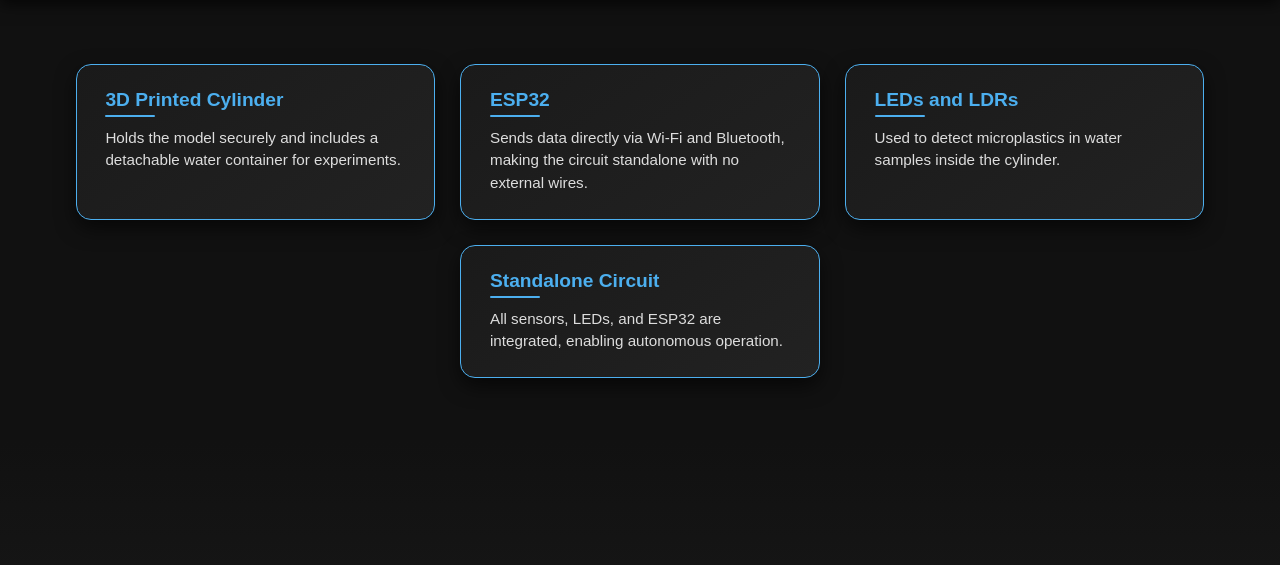
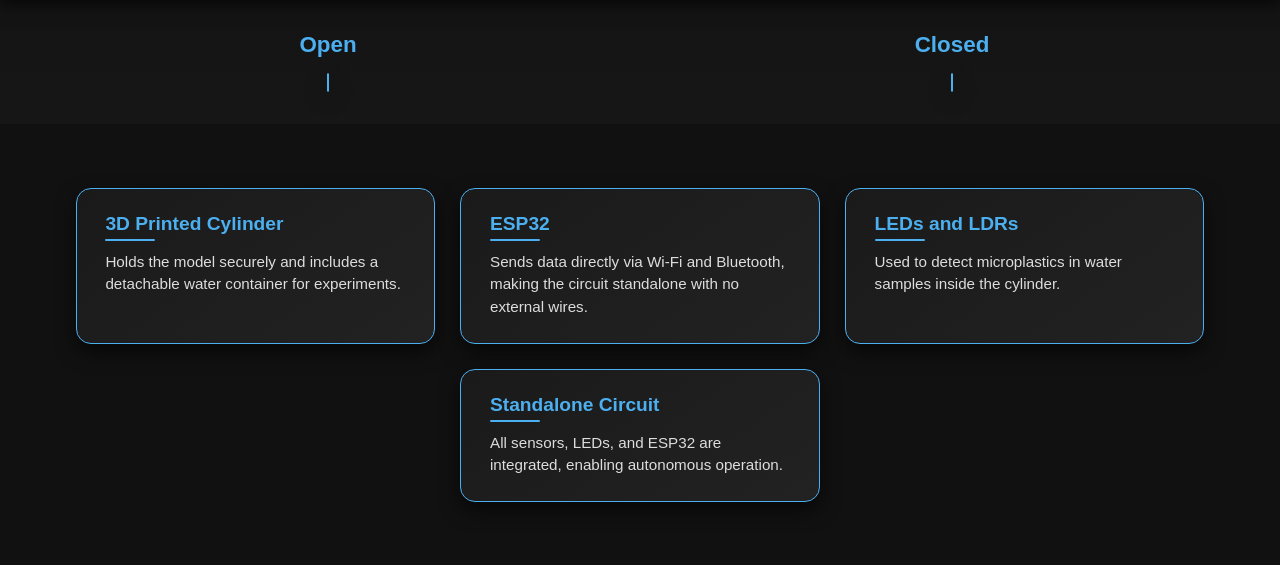
Before and after one commit to sragssmonkey/Microguardian, a Django app: page /model/ in a window 1280 px wide. Shown: the part 102-667 px from the top of the page. Run offline with Django 5.2, Linux system fonts and the light colour scheme; some libraries are stand-ins or nearby versions.

Commit message:
Added another model

```diff
--- a/frontend/templates/frontend/model.html
+++ b/frontend/templates/frontend/model.html
@@ -27,11 +27,34 @@
             letter-spacing: 1px;
         }
 
+        .model-section {
+            display: flex;
+            justify-content: center;
+            align-items: flex-start;
+            gap: 2rem;
+            padding: 2rem;
+        }
+
+        .model-container {
+            text-align: center;
+            flex: 1 1 45%;
+        }
+
+        .model-label {
+            font-size: 1.4rem;
+            font-weight: bold;
+            margin-bottom: 1rem;
+            color: #4cafef;
+        }
+
         model-viewer {
             width: 100%;
-            height: 100vh;
+            height: 70vh;
             --poster-color: transparent;
             background: radial-gradient(circle at center, #181818, #000);
+            border: 1px solid #4cafef;
+            border-radius: 12px;
+            box-shadow: 0 8px 20px rgba(0, 0, 0, 0.6);
         }
 
         .components {
@@ -52,6 +75,7 @@
             flex: 1 1 250px;
             transition: transform 0.3s, box-shadow 0.3s;
             border: 1px solid #4cafef;
+            animation: fadeInUp 0.8s ease forwards;
         }
 
         .card:hover {
@@ -84,22 +108,20 @@
             color: #ddd;
         }
 
-        /* Optional: subtle animation on scroll for cards */
         @keyframes fadeInUp {
             from {opacity: 0; transform: translateY(20px);}
             to {opacity: 1; transform: translateY(0);}
-        }
-
-        .card {
-            animation: fadeInUp 0.8s ease forwards;
         }
     </style>
 </head>
 <body>
     <header>🚀 3D Model of Standalone Microplastics Sensor</header>
 
-    <!-- 3D Model -->
-    <model-viewer id="viewer"
+    <!-- Two Models Side by Side -->
+    <div class="model-section">
+        <div class="model-container">
+            <div class="model-label">Open</div>
+            <model-viewer id="viewer1"
                           src="{% static 'model/model.glb' %}"
                           camera-controls
                           auto-rotate
@@ -108,8 +130,23 @@
                           ar
                           camera-orbit="0deg 75deg 2m">
             </model-viewer>
+        </div>
 
-    <!-- Components Section Below the 3D Model -->
+        <div class="model-container">
+            <div class="model-label">Closed</div>
+            <model-viewer id="viewer2"
+                          src="{% static 'model/model2.glb' %}"
+                          camera-controls
+                          auto-rotate
+                          shadow-intensity="1"
+                          exposure="1.2"
+                          ar
+                          camera-orbit="0deg 75deg 2m">
+            </model-viewer>
+        </div>
+    </div>
+
+    <!-- Components Section -->
     <div class="components">
         <div class="card">
             <h4>3D Printed Cylinder</h4>
@@ -130,12 +167,14 @@
     </div>
 
     <script>
-        const viewer = document.getElementById("viewer");
+        const viewer1 = document.getElementById("viewer1");
+        const viewer2 = document.getElementById("viewer2");
 
         window.addEventListener("scroll", () => {
             const scrollTop = window.scrollY;
             const zoom = 2 - Math.min(scrollTop / 600, 1.5);
-            viewer.setAttribute("camera-orbit", `0deg 75deg ${zoom.toFixed(2)}m`);
+            viewer1.setAttribute("camera-orbit", `0deg 75deg ${zoom.toFixed(2)}m`);
+            viewer2.setAttribute("camera-orbit", `0deg 75deg ${zoom.toFixed(2)}m`);
         });
     </script>
 </body>
```
Also changed, not shown: 1 other file. Lines whose indentation alone changed are shown as unchanged.
